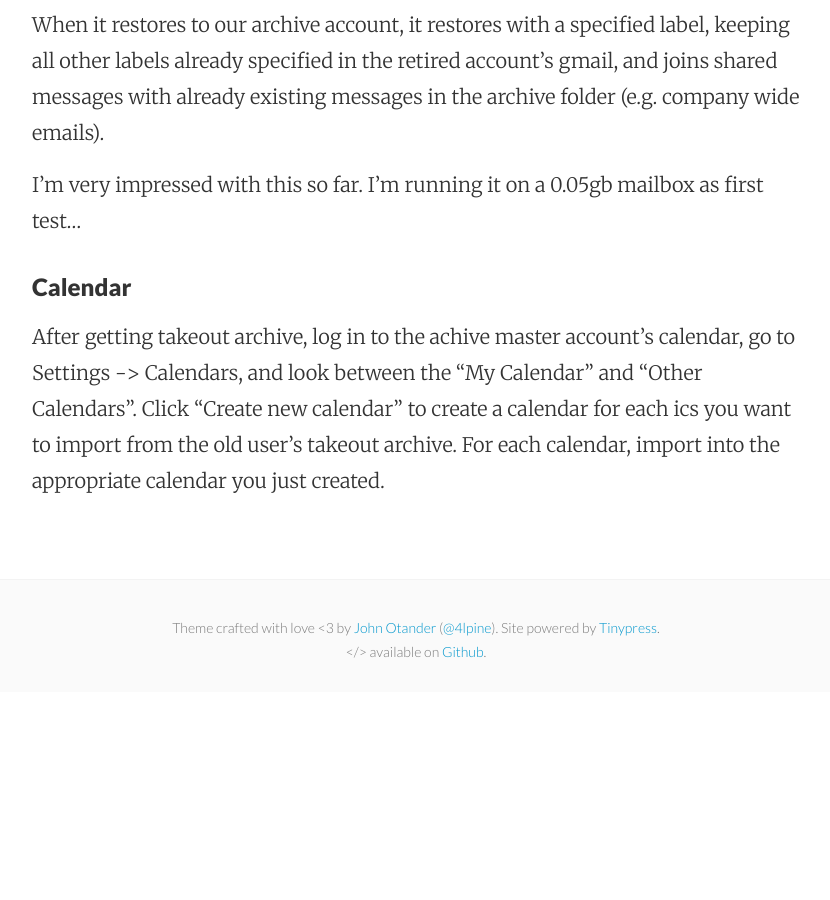
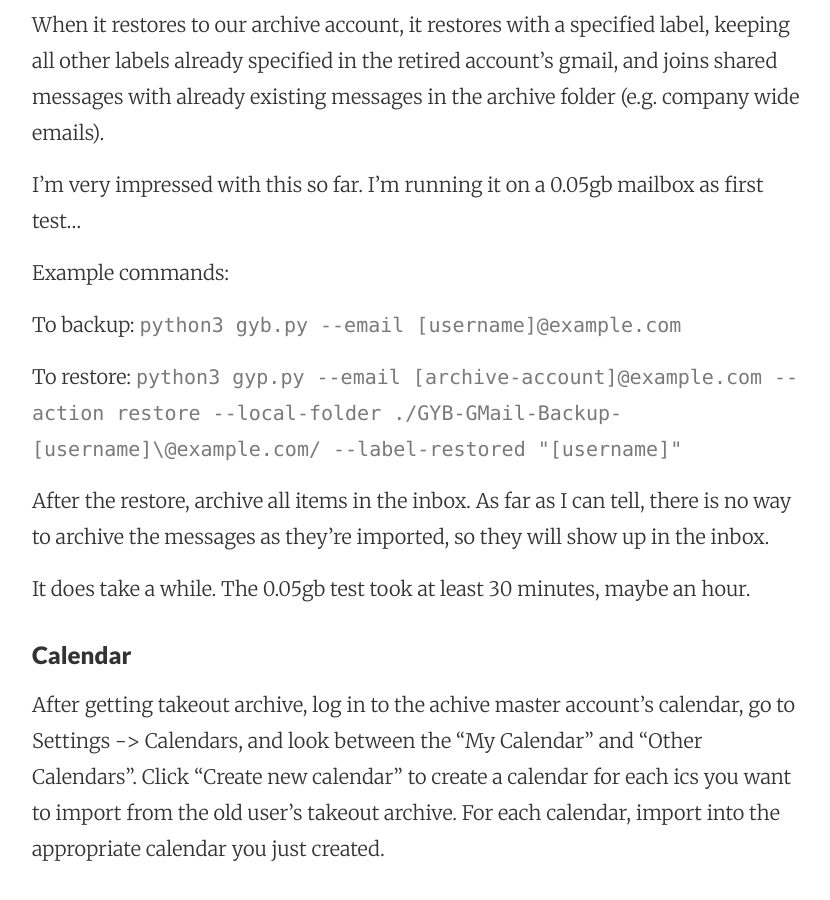
Before and after one commit to mattymaloney/mattymaloney.github.io, a Jekyll site: the page built from _posts/2016-02-29-migrating-google-apps-data.md, in a window 1280 px wide and 900 px high, scrolled down 3783 px. Shown: the whole window, without its empty margins (224-1054 px from the left). Built offline with Jekyll 4.4.1, drawn with Linux system fonts in a browser that asks for light colours; before the commit the page ends 4475 px from its top, so only the background shows below that.

Commit message:
Updated 2016-02-29-migrating-google-apps-data.md

```diff
--- a/_posts/2016-02-29-migrating-google-apps-data.md
+++ b/_posts/2016-02-29-migrating-google-apps-data.md
@@ -3,6 +3,7 @@
 layout: post
 title: Options for Migrating Google Apps Data
 ---
+
 
 In a cleanup effort, I'm experimenting with options for migrating Google Apps data from former employees to various archive accounts.
 
@@ -91,6 +92,15 @@
 
 I'm very impressed with this so far. I'm running it on a 0.05gb mailbox as first test...
 
+Example commands:
+
+To backup: `python3 gyb.py --email [username]@example.com`
+
+To restore: `python3 gyp.py --email [archive-account]@example.com --action restore --local-folder ./GYB-GMail-Backup-[username]\@example.com/ --label-restored "[username]"`
+
+After the restore, archive all items in the inbox. As far as I can tell, there is no way to archive the messages as they're imported, so they will show up in the inbox.
+
+It does take a while. The 0.05gb test took at least 30 minutes, maybe an hour.
 
 ### Calendar
 
```
